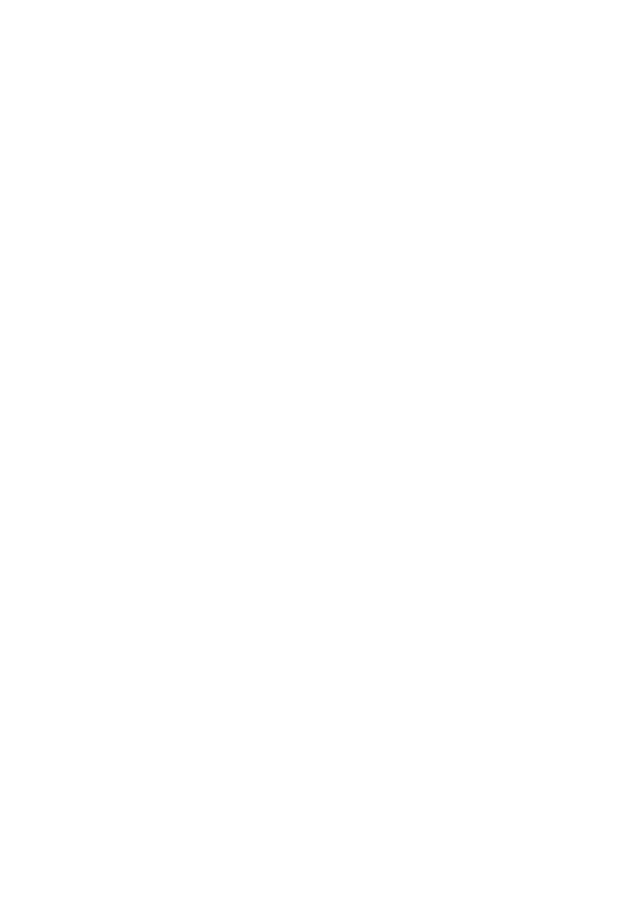
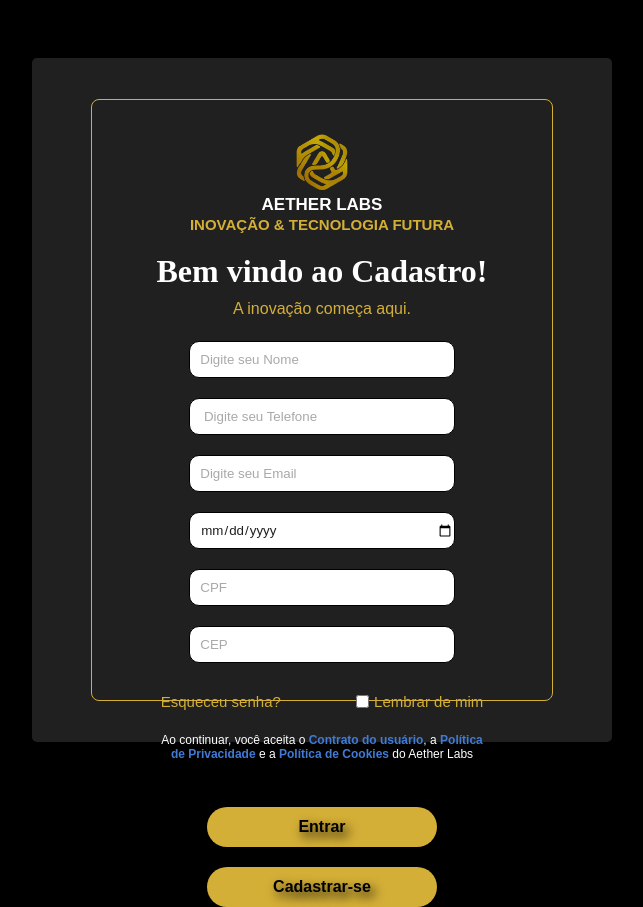
Before and after one commit to SENAI-Cotia/DS-SEDUC-2026-2-GP4-AETHER_LABS, a plain HTML site: page pages/cadastro.html in a window 1280 px wide. Shown: the whole page, without its empty margins (318-961 px from the left). Before the commit the page ends 800 px from the top, so only its background shows below. Drawn offline with Linux system fonts and the light colour scheme.

Commit message:
comecando cadastro

```diff
--- a/pages/cadastro.html
+++ b/pages/cadastro.html
@@ -3,9 +3,60 @@
 <head>
     <meta charset="UTF-8">
     <meta name="viewport" content="width=device-width, initial-scale=1.0">
-    <title>Document</title>
+    <title>Login</title>
+    <link rel="stylesheet" href="../styles/cadastro.css">
 </head>
 <body>
+    <div class="pai">
+
+        <div class="filho">
+            <div class="neto">
+                <img src="../imagens/logoSimples.png" alt="">
+              <H2>AETHER LABS</H2>
+              <h3>INOVAÇÃO & TECNOLOGIA FUTURA</h3>
+                <div class="textos">
+               <h1>Bem vindo ao Cadastro!</h1>
+               <p>A inovação começa aqui.</p>
+                </div>
+                <div class="campos">
+                    <input type="name" placeholder="Digite seu Nome">
+                    <input type="number" placeholder=" Digite seu Telefone">
+                    <input type="email" placeholder="Digite seu Email">
+                    <input
+                    type="date"
+                    id="data_nascimento"
+                    name="data_nascimento"
+                    min="1900-01-01"
+                    max="2026-11-26"
+                    color:
+>
+                    <input type="number" placeholder="CPF">
+                    <input type="number" placeholder="CEP">
+                </div>
+
+                <div class="lembrar">
+                <a href="#">Esqueceu senha?</a>
+
+                <div class="opcoes">
+                <input type="checkbox">
+                <p>Lembrar de mim</p>
+                </div>
+                </div>
+
+                <div class="termos">
+                    <p>Ao continuar, você aceita o <strong> Contrato do usuário</strong>, a <strong>Política  <br>
+                    de Privacidade </strong> e a <strong>Política de Cookies </strong> do Aether Labs</p>
+                </div>
+
+                <div class="entrar">
+                    <a href="#">Entrar</a>
+
+                    <a href="#">Cadastrar-se</a>
+                </div>
+            </div>
+        </div>
+    </div>
+
 
 </body>
 </html>
--- /dev/null
+++ b/styles/cadastro.css
@@ -0,0 +1,225 @@
+*{
+    margin: 0;
+    padding: 0;
+    max-width: 100%;
+}
+
+body{
+    background-color: black;
+
+}
+
+.pai{
+    background-color: black;
+   display: flex;
+   justify-content: center;
+   align-items: center;
+   height: 100vh;
+}
+.filho{
+    border: 2px solid transparent;
+    width: 45%;
+    height: 85vh;
+    background-color: #202020;
+    border-radius: 5px;
+    display: flex;
+    justify-content: center;
+    align-items: center;
+}
+.neto{
+    border: 0.5px solid #D4AF37;
+     width: 80%;
+    height:75vh;
+    border-radius: 8px;
+
+
+}
+.neto img {
+    margin-top: 30px;
+}
+
+.textos {
+    margin-top: 20px;
+    text-align: center;
+}
+.textos h1 {
+    color: white;
+}
+.textos p {
+    color: #D4AF37;
+}
+h2{
+    font-family: 'poopins', sans-serif;
+    font-size: 17px;
+    color: white;
+    display: flex;
+    justify-content: center;
+    align-items: center;
+
+
+}
+#id_nascimento {
+    color: #20202062;
+}
+h3{
+    font-family: 'poopins', sans-serif;
+    font-size: 15px;
+    color: #D4AF37;
+    display: flex;
+    justify-content: center;
+    align-items: center;
+    margin-top: 1px;
+
+}
+img{
+    height: 65px;
+    width: 60px;
+    margin: 0 auto;
+    display: block;
+
+}
+.google{
+    font-family: 'poopins', sans-serif;
+    font-size: 7px;
+    color: rgb(10, 10, 10);
+    border: 1px solid black;
+    background-color: white;
+    height: 6%;
+    max-width: 300px;
+    display: flex;
+    justify-content: center;
+    align-items: center;
+    margin: 0 auto;
+    border-radius: 15px;
+    margin-top: 10%;
+
+}
+.google-logo{
+    height: 25px;
+    width: 25px;
+    position: absolute;
+    margin-right: 13%;
+}
+.google h1{
+    font-weight: 555;
+    position: absolute;
+    margin-top: 2px;
+    margin-left: 32px;
+}
+.linha{
+    background-color: white;
+    width: 180px;
+    height: 1px;
+
+    margin-top: 4%;
+    margin-left: 10px;
+}
+.container{
+    display: flex;
+    align-items: center;
+    justify-content: center;
+    gap: 15px;
+    width: 80%;
+    margin: 0 auto;
+    margin-top: 20px;
+}
+p{
+    color: white;
+    font-family: 'poopins', sans-serif;
+    margin-top: 10px;
+}
+
+.campos{
+    width: 100;
+    display: flex;
+    flex-direction: column;
+    gap: 20px;
+    align-items: center;
+    margin-top: 5%;
+
+}
+.campos input{
+    font-family: 'poopins', sans-serif;
+    height: 35px;
+    width: 55%;
+    border-radius: 10px;
+    border: 1px solid black;
+    padding-left: 10px;
+    color: #202020;
+}
+
+.campos ::placeholder{
+    color:#20202062
+}
+
+.lembrar{
+
+    display: flex;
+    justify-content: space-between;
+    align-items: center;
+    width: 70%;
+    margin: 10px auto;
+    margin-top: 30px;
+
+}
+.opcoes{
+     display: flex;
+    align-items: center;
+    gap: 5px;
+}
+.opcoes p{
+     font-family: 'poopins', sans-serif;
+    margin-top: 0px;
+    font-size: 15px;
+    color: #D4AF37;
+}
+.lembrar a{
+     font-family: 'poopins', sans-serif;
+    text-decoration: none;
+    font-size: 15px;
+    color: #D4AF37;
+}
+.lembrar a:hover{
+    color: rgb(66, 139, 248);
+}
+.termos{
+    font-family: 'poopins', sans-serif;
+    text-align: center;
+    margin-top: 5%;
+    font-size: 12px;
+}
+.termos strong{
+    color: #417BD5;
+}
+.entrar{
+     font-family: 'poopins', sans-serif;
+   width: 100;
+    display: flex;
+    flex-direction: column;
+    gap: 20px;
+    align-items: center;
+    margin-top: 10%;
+   justify-content: center;
+    align-items: center;
+    text-align: center;
+
+}
+.entrar a{
+
+    display: block;
+    background-color: #D4AF37;
+    text-decoration: none;
+    height: 5vh;
+    width: 50%;
+    border-radius: 20px;
+   display: flex;
+    justify-content: center;
+    align-items: center;
+    text-align: center;
+    color: black;
+    font-weight: 650;
+    text-shadow: 4px 5px 11px #000000;
+}
+.entrar a:hover{
+    background-color: #e4e4e4;
+}
```
Also changed, not shown: styles/login.css (line endings or trailing spaces).
